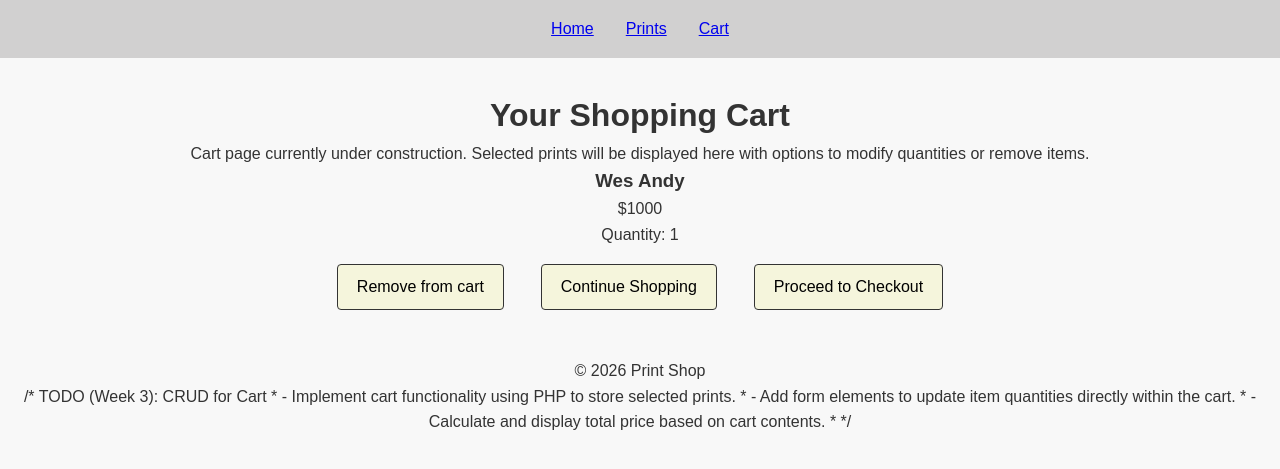
After one commit to UBSDFS/print-lab-php-mysql, a PHP site: page /cart.php in a window 1280 px wide. The commit adds this page. Shown: the top 469 px of the page. Run offline with PHP 8.4, Linux system fonts and the light colour scheme.

Commit message:
Completed database schema and seed data
- Created initial database schema and sql script
- Inserted Sample data in products table
- Established framework for page structure with working nav links

```diff
--- a/includes/footer.php
+++ b/includes/footer.php
@@ -0,0 +1,6 @@
+<footer class="site-footer">
+    <p>&copy; <?php echo date('Y'); ?> Print Shop</p>
+</footer>
+</body>
+
+</html>
--- a/includes/header.php
+++ b/includes/header.php
@@ -0,0 +1,9 @@
+<!DOCTYPE html>
+<html lang="en">
+
+<head>
+    <meta charset="UTF-8">
+    <meta name="viewport" content="width=device-width, initial-scale=1.0">
+    <title>Print Shop</title>
+    <link rel="stylesheet" href="/print-lab-php-mysql/public/assets/css/styles.css">
+</head>
--- a/includes/nav.php
+++ b/includes/nav.php
@@ -0,0 +1,5 @@
+<nav class="site-nav">
+    <a href="/print-lab-php-mysql/public/index.php">Home</a>
+    <a href="/print-lab-php-mysql/public/prints.php">Prints</a>
+    <a href="/print-lab-php-mysql/public/cart.php">Cart</a>
+</nav>
--- /dev/null
+++ b/public/cart.php
@@ -0,0 +1,39 @@
+<?php include '../includes/header.php'; ?>
+<?php include '../includes/nav.php'; ?>
+
+<body>
+
+    <!-- main section-->
+    <main class="Cart-page">
+        <h1>Your Shopping Cart</h1>
+        <p>Cart page currently under construction.
+            Selected prints will be displayed here with options to modify quantities or remove items.
+        </p>
+
+        <section class="cart-items">
+            <!--cart item-->
+            <div class="cart-item">
+                <div class="item-image placeholder"></div>
+                <div class="item-details">
+                    <h3>Wes Andy</h3>
+                    <p class="price"> $1000</p>
+                    <p class="quantity"> Quantity: 1 </p>
+
+                </div>
+            </div>
+            <a class="remove-from-cart" href="#"> Remove from cart</a>
+            <a class="continue-shopping" href="/print-lab-php-mysql/public/prints.php"> Continue Shopping </a>
+            <a class="checkout-button" href="/print-lab-php-mysql/public/checkout.php"> Proceed to Checkout </a>
+        </section>
+    </main>
+</body>
+<?php include '../includes/footer.php'; ?>
+
+</html>
+
+/* TODO (Week 3): CRUD for Cart
+* - Implement cart functionality using PHP to store selected prints.
+* - Add form elements to update item quantities directly within the cart.
+* - Calculate and display total price based on cart contents.
+*
+*/
```
Also changed, not shown: public/checkout.php (added, +16 -0 lines), public/index.php (+11 -16 lines), public/prints.php (added, +33 -0 lines), sql/DBScript_PhotoPrintShop.sql (added, +59 -0 lines), public/assests/css/styles.css (deleted), public/assets/css/styles.css (added), sql/schema.sql (deleted).
